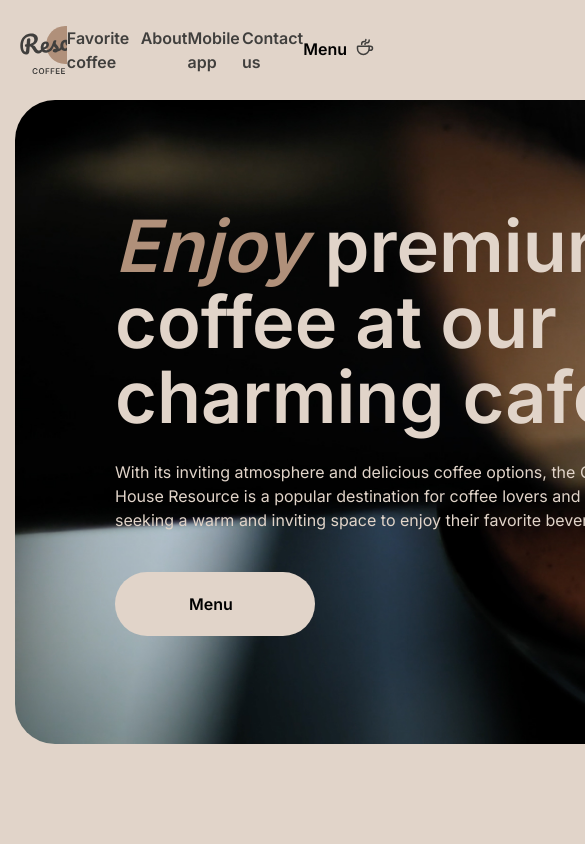
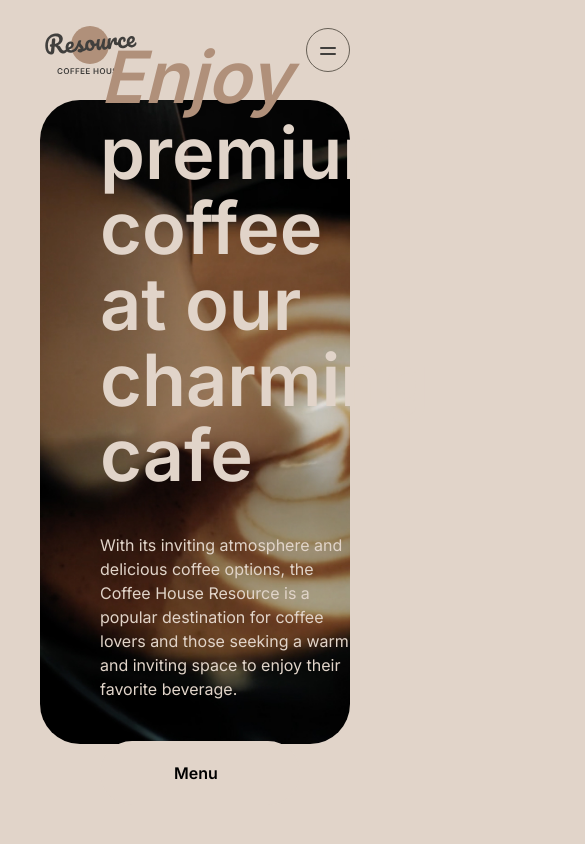
Before and after one commit to Alina00Z/CoffeeHouse, a Nuxt app: page / in a window 390 px wide. Shown: the top 844 px of the page, 585 px wide, since content can reach past the window. Built offline with nearby package versions, Linux system fonts and the light colour scheme.

Commit message:
adaptive to 768px

```diff
--- a/assets/main.css
+++ b/assets/main.css
@@ -47,7 +47,7 @@ a {
   line-height: 150%;
   font-weight: 600;
 }
-.font-burger-link {
+.burger-link {
   font-size: 32px;
   font-weight: 600;
   line-height: 125%;
@@ -152,6 +152,7 @@ a {
   width: 20px;
   height: 20px;
   background-repeat:no-repeat;
+  background-size: cover;
 
   margin-left: 8px;
 }
@@ -160,12 +161,15 @@ a {
   position: relative;
   margin-top: 20px;
   height: 644px;
-  width: 1360px;
+  width: 100%;
 }
 .hero img {
   position: absolute;
   z-index: -1;
+  width: 100%;
+  height: 100%;
   border-radius: 40px;
+  object-fit: cover;
 }
 .hero-info {
   max-width: 530px;
@@ -175,8 +179,18 @@ a {
   justify-content: center;
   margin-left: 100px;
 }
+@media (max-width: 768px) {
+  .hero-info {
+    margin-left: 60px;
+  }
+}
+@media (max-width: 380px) {
+  .hero-info {
+    margin-left: 16px;
+  }
+}
 .hero-info h1 {
-  margin-bottom: 25px;
+  margin-bottom: 40px;
 }
 .hero-info p {
   margin-bottom: 40px;
@@ -274,9 +288,6 @@ a {
 .btn-icon-dark.right {
   transform: rotate(180deg);
 }
-.coffee {
-  margin-bottom: 20px;
-}
 .coffee-name {
   margin-bottom: 16px;
 }
@@ -302,6 +313,7 @@ a {
 
 .about {
   margin-top: 100px;
+  width: 100%;
 }
 
 
@@ -309,18 +321,28 @@ a {
   margin-top: 40px;
   display: flex;
   flex-direction: row;
+  flex-wrap: wrap;
   justify-content: space-between;
-  height: 1060px;
 }
 .column {
-  display: flex;
-  flex-direction: column;
-  justify-content: space-between;
-  align-items: center;
   width: 660px;
 }
-
-
+.column-1 > .box_image:first-of-type {
+  margin-bottom: 40px;
+}
+/* width - 1360px  -> change view gallery */
+@media (max-width: 1360px) {
+  .column-1 > .box_image:last-child {
+    display: none;
+  }
+  .column-2 > .box_image:first-child {
+    display: none;
+  }
+  .gallery {
+    flex-direction: column;
+    align-items: center;
+  }
+}
 
 .mobile-app {
   margin-top: 100px;
@@ -330,14 +352,50 @@ a {
   align-items: center;
 }
 .mobile-app-info {
-  height: 342px;
-  max-width: 630px;
+  width: 630px;
+}
+@media (max-width: 768px) {
+  .mobile-app {
+    flex-direction: column;
+  }
+  .container {
+    padding: 0px 40px;
+  }
+  .mobile-app-info {
+    width: 100%;
+    margin-bottom: 100px;
+  }
+}
+.mobile-app-image {
+  width: 630px;
+  height: fit-content;
+}
+.mobile-app-image > img {
+  width: 100%;
+  object-fit: cover;
+}
+
+.mobile-app-info > .heading-2 {
+  margin-bottom: 40px;
+}
+.mobile-app-info > p {
+  margin-bottom: 40px;
+}
+.mobile-app-links {
   display: flex;
-  flex-direction: column;
-  justify-content: space-between;
+  flex-direction: row;
 }
 .appStore {
   margin-right: 20px;
+}
+.link-app {
+  display: block;
+  height: 64px;
+  border-radius: 100px;
+}
+.link-app > svg {
+  display: block;
+  border-radius: 100px;
 }
 .link-app:hover svg {
   fill: #665F55;
@@ -348,7 +406,7 @@ a {
 
 .bg-footer {
   width: 100%;
-  height: 450px;
+  height: 100%;
   position: absolute;
   left: 0;
   border-radius: 40px;
@@ -357,7 +415,6 @@ a {
 .footer {
   position: relative;
   margin-top: 100px;
-  margin-bottom: 40px;
   height: 450px;
   padding: 100px;
   display: flex;
@@ -365,9 +422,27 @@ a {
   justify-content: space-between;
   align-items: center;
 }
+.footer > .offer {
+  max-width: 530px;
+}
+@media (max-width: 768px) {
+  .footer {
+    height: 736px;
+    padding: 100px 60px;
+    flex-direction: column;
+    align-items: start;
+  }
+  .bg-footer {
+    top: 0px;
+  }
+  .footer > .offer {
+    max-width: 100%;
+  }
+}
 .social-links {
   display: flex;
   flex-direction: row;
+  height: 60px;
 }
 .social-links > div:not(:last-child) {
   margin-right: 12px;
@@ -378,14 +453,10 @@ a {
 .social-link:hover svg > path {
   stroke: #403F3D;
 }
-.footer > .offer {
-  max-width: 530px;
-}
 .footer > .offer > h1 {
   margin-bottom: 40px;
 }
 .contacts-info {
-  width: 530px;
   height: 186px;
 
   display: flex;
@@ -512,3 +583,85 @@ a {
   color: #E1D4C9;
   background-color: #665F55;
 }
+
+/* media for 768px */
+.burger_menu {
+  position: absolute;
+  background-color: #E1D4C9;
+  width: 100vw;
+  height: 100vh;
+  overflow: hidden;
+  z-index: 100;
+
+  display: flex;
+  flex-direction: column;
+  align-items: center;
+  padding-top: 60px;
+  transition: all 0.3s ease;
+}
+@media (min-width: 769px) {
+  .btn_burger {
+    display: none;
+  }
+}
+@media (max-width: 768px) {
+  .header > .navbar, .menu_item.coffee {
+    display: none;
+  }
+  .menu_item-main-icon {
+    width: 40px;
+    height: 40px;
+  }
+}
+.btn_burger {
+  width: 44px;
+  height: 44px;
+  border-radius: 100%;
+  border: 1px solid #665F55;
+  background-color: transparent;
+  position: relative;
+}
+.btn_burger-line {
+  height: 1.5px;
+  width: 16px;
+  background-color:#403F3D;
+  border-radius: 40px;
+
+  position: absolute;
+  left: 50%;
+  top: 21px;
+  margin-left: -8px;
+  transition: transform 0.2s ease-in-out;
+}
+.btn_burger-line.line-1 {
+  transform: translateY(-3px);
+}
+.btn_burger-line.line-2 {
+  transform: translateY(+3px);
+}
+.btn_burger:hover .btn_burger-line.line-1 {
+  transform: rotate(45deg);
+}
+.btn_burger:hover .btn_burger-line.line-2 {
+  transform: rotate(-45deg);
+}
+.btn_burger.active .btn_burger-line.line-1 {
+  transform: rotate(45deg);
+}
+.btn_burger.active .btn_burger-line.line-2 {
+  transform: rotate(-45deg);
+}
+
+.burger_menu-navbar {
+  height: 340px;
+  display: flex;
+  flex-direction: column;
+  justify-content: space-between;
+  align-items: center;
+
+  margin-bottom: 100px;
+}
+.burger_menu-navbar > li {
+  cursor: pointer;
+  width: fit-content;
+}
--- a/components/BoxImage.vue
+++ b/components/BoxImage.vue
@@ -8,7 +8,7 @@
 
 <style>
 .box_image {
-  width: 660px;
+  width: 100%;
   height: 660px;
   overflow: hidden;
 
@@ -22,6 +22,7 @@
 }
 .box_image > img {
   transition: transform 0.3s ease;
+  object-fit: cover;
 }
 .box_image:hover .image {
   transform: scale(0.91);
--- a/components/Header.vue
+++ b/components/Header.vue
@@ -10,12 +10,18 @@
         <li><a href="#" class="color-dark">Mobile app</a></li>
         <li><a href="#" class="color-dark">Contact us</a></li>
       </ul>
-      <button class="btn menu_item link_button" :class="{'active' : isMenuActive}" @click="clickCoffeeMenu()">
+      <button class="btn menu_item coffee link_button color-dark" :class="{'active' : isMenuActive}" @click="clickCoffeeMenu()">
         <div class="menu_item-main">
           <div class="menu_item-main-word">Menu</div>
           <div class="menu_item-main-icon"></div>
         </div>
         <div class="line_down-hover"></div>
+      </button>
+
+      <!-- media 768px -->
+      <button class="btn btn_burger" :class="{'active' : isBurgerActive}" @click="$emit('click-burger'); isBurgerActive=!isBurgerActive">
+        <div class="btn_burger-line line-1"></div>
+        <div class="btn_burger-line line-2"></div>
       </button>
 
     </header>
@@ -25,16 +31,23 @@
 <script>
 export default {
   name: "HeaderComponent",
+  created: function() {
+    this.$parent.$on('close-burger', this.closeBurger);
+  },
 
   data() {
     return {
-      isMenuActive: false
+      isMenuActive: false,
+      isBurgerActive: false
     }
   },
   methods: {
     clickCoffeeMenu() {
       this.isMenuActive = !this.isMenuActive;
       this.$emit('click-coffee-menu', this.isMenuActive);
+    },
+    closeBurger() {
+      this.isBurgerActive = false;
     }
   }
 }
--- a/layouts/default.vue
+++ b/layouts/default.vue
@@ -1,8 +1,49 @@
 <template>
   <div style="position: relative; height: 100vh; width: 100vw;">
+
+
+
     <div ref="backdrop" class="backdrop bg-backdrop"></div>
     <modal-card @close-modal="closeModal() " v-if="card_selected !== null" :card=card_selected></modal-card>
-    <header-component @click-coffee-menu="isMenuActive = $event"/>
+    <header-component @click-burger="clickBurger" @click-coffee-menu="isMenuActive = $event"/>
+    <!-- burger -->
+    <div v-if="isBurgerActive" class="container">
+      <div class="burger_menu color-dark burger-link">
+        <ul class="burger_menu-navbar">
+          <li class="btn menu_item">
+            <div class="menu_item-main">
+              <div class="menu_item-main-word">Favorite coffee</div>
+            </div>
+            <div class="line_down-hover"></div>
+          </li>
+          <li class="btn menu_item">
+            <div class="menu_item-main">
+              <div class="menu_item-main-word">About</div>
+            </div>
+            <div class="line_down-hover"></div>
+          </li>
+          <li class="btn menu_item">
+            <div class="menu_item-main">
+              <div class="menu_item-main-word">Mobile app</div>
+            </div>
+            <div class="line_down-hover"></div>
+          </li>
+          <li class="btn menu_item">
+            <div class="menu_item-main">
+              <div class="menu_item-main-word">Contact us</div>
+            </div>
+            <div class="line_down-hover"></div>
+          </li>
+        </ul>
+        <li class="btn menu_item" @click="clickCoffeeMenu()">
+            <div class="menu_item-main">
+              <div class="menu_item-main-word">Menu</div>
+              <div class="menu_item-main-icon"></div>
+            </div>
+            <div class="line_down-hover"></div>
+          </li>
+      </div>
+    </div>
     <Nuxt v-if="!isMenuActive"/>
     <!-- :class="{
       'not-active' : isMenuActive
@@ -46,7 +87,8 @@ export default {
   data() {
     return {
       isMenuActive: false,
-      card_selected: null
+      card_selected: null,
+      isBurgerActive: false
     }
   },
   methods: {
@@ -62,6 +104,24 @@ export default {
       const body = document.querySelector('body');
       body.style.overflow = 'visible';
       this.$refs.backdrop.classList.remove('active');
+    },
+    clickBurger() {
+      this.isBurgerActive = !this.isBurgerActive;
+      const body = document.querySelector('body');
+      if (this.isBurgerActive) {
+        body.style.overflow = 'hidden';
+      }
+      else {
+        body.style.overflow = 'visible';
+      }
+
+    },
+    clickCoffeeMenu() {
+      this.isBurgerActive = !this.isBurgerActive;
+      const body = document.querySelector('body');
+      body.style.overflow = 'visible';
+      this.isMenuActive = true;
+      this.$emit('close-burger');
     }
   }
 }
--- a/pages/index.vue
+++ b/pages/index.vue
@@ -1,7 +1,5 @@
 <template>
 <div>
-
-
   <!-- hero -->
   <div class="container">
     <div class="hero">
@@ -21,7 +19,7 @@
     <!-- favorite_coffee -->
   <div class="container">
     <div class="favorite_coffee">
-      <h1 class="heading-1 color-dark">Choose your <span class="accent color-accent">favorite</span> coffee</h1>
+      <h1 class="heading-2 color-dark">Choose your <span class="accent color-accent">favorite</span> coffee</h1>
       <div class="slider">
 
         <div class="slider-main">
@@ -84,12 +82,12 @@
 
       <p class="heading-2 color-dark">Resource is <span class="accent color-accent">the perfect and cozy place</span> where you can enjoy a variety of hot beverages, relax, catch up with friends, or get some work done.</p>
       <div class="gallery">
-        <div class="column">
+        <div class="column column-1">
           <box-image :pathImage="require('~/assets/about-1.jpg')" style="height: 590px;"></box-image>
-          <box-image :pathImage="require('~/assets/about-2.jpg')" style="height: 430px;"></box-image>
+          <box-image :pathImage="require('~/assets/about-2.jpg')" style="height: 430px; margin-bottom: 40px;"></box-image>
         </div>
-        <div class="column">
-          <box-image :pathImage="require('~/assets/about-3.jpg')" style="height: 430px;"></box-image>
+        <div class="column column-2">
+          <box-image :pathImage="require('~/assets/about-3.jpg')" style="height: 430px; margin-bottom: 40px;"></box-image>
           <box-image :pathImage="require('~/assets/about-4.jpg')" style="height: 590px;"></box-image>
         </div>
       </div>
@@ -128,7 +126,10 @@
             </a>
           </div>
         </div>
-        <img src="~/assets/mobile-screens.png">
+        <div class="mobile-app-image">
+          <img src="~/assets/mobile-screens.png">
+        </div>
+
 
       </div>
     </div>
```
